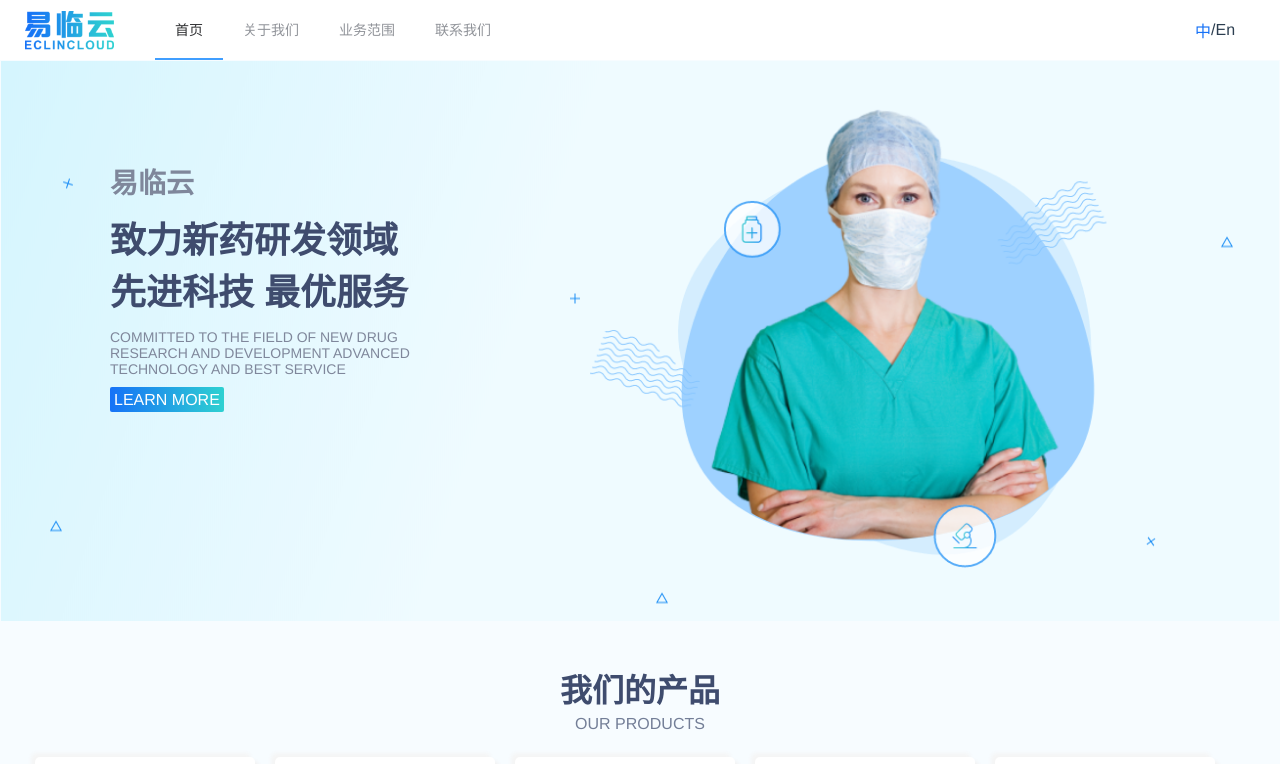
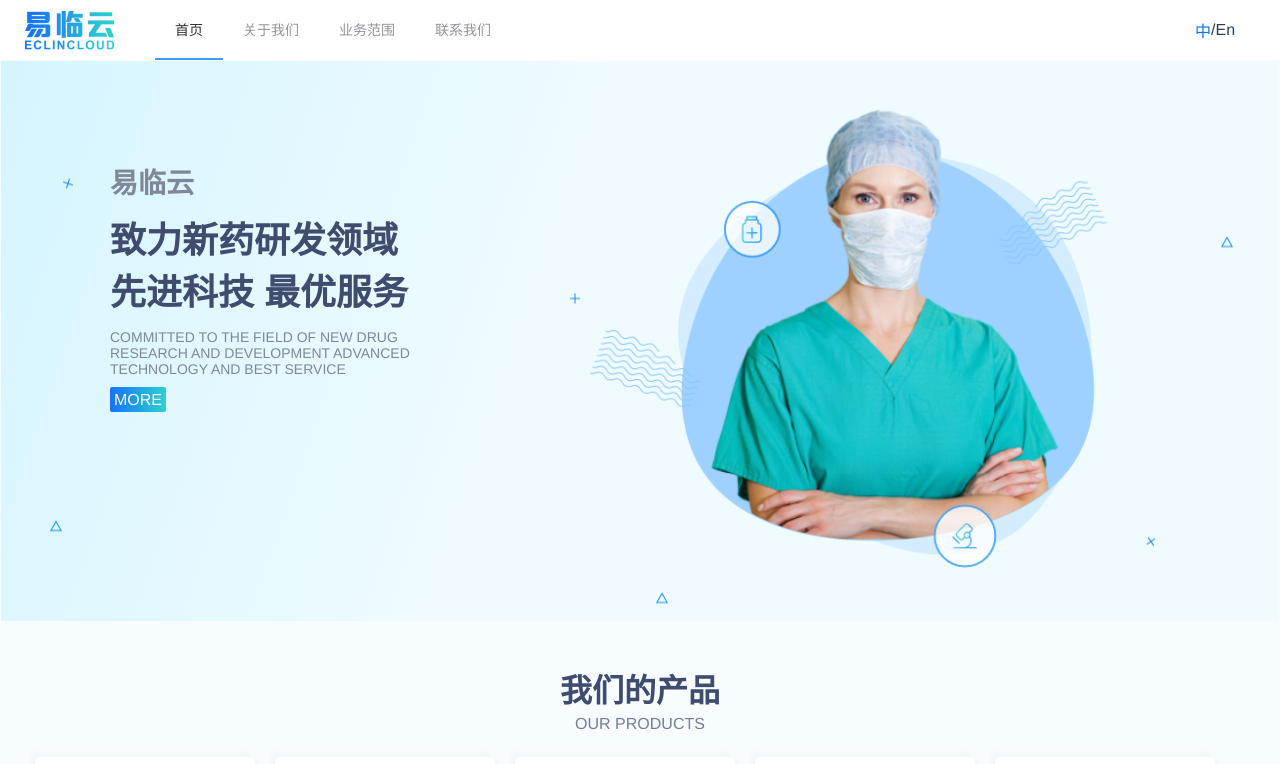
Before and after one commit to DDXY1230/guanwangmoban_1, a Vue app: page / in a window 1280 px wide. Shown: the top 764 px of the page. Built offline with nearby package versions, Linux system fonts and the light colour scheme.

Commit message:
Update Home.vue 修改"LEARN MORE" 为 “MORE”

```diff
--- a/src/views/Home.vue
+++ b/src/views/Home.vue
@@ -10,7 +10,7 @@
             COMMITTED TO THE FIELD OF NEW DRUG RESEARCH AND DEVELOPMENT ADVANCED
             TECHNOLOGY AND BEST SERVICE
           </p>
-          <span class="left-more" @click="learnMore()">LEARN MORE</span>
+          <span class="left-more" @click="learnMore()">MORE</span>
         </div>
         <div class="home-banner-content-right">
           <img src="@/assets/imgs/人物.png" alt="" />
```
